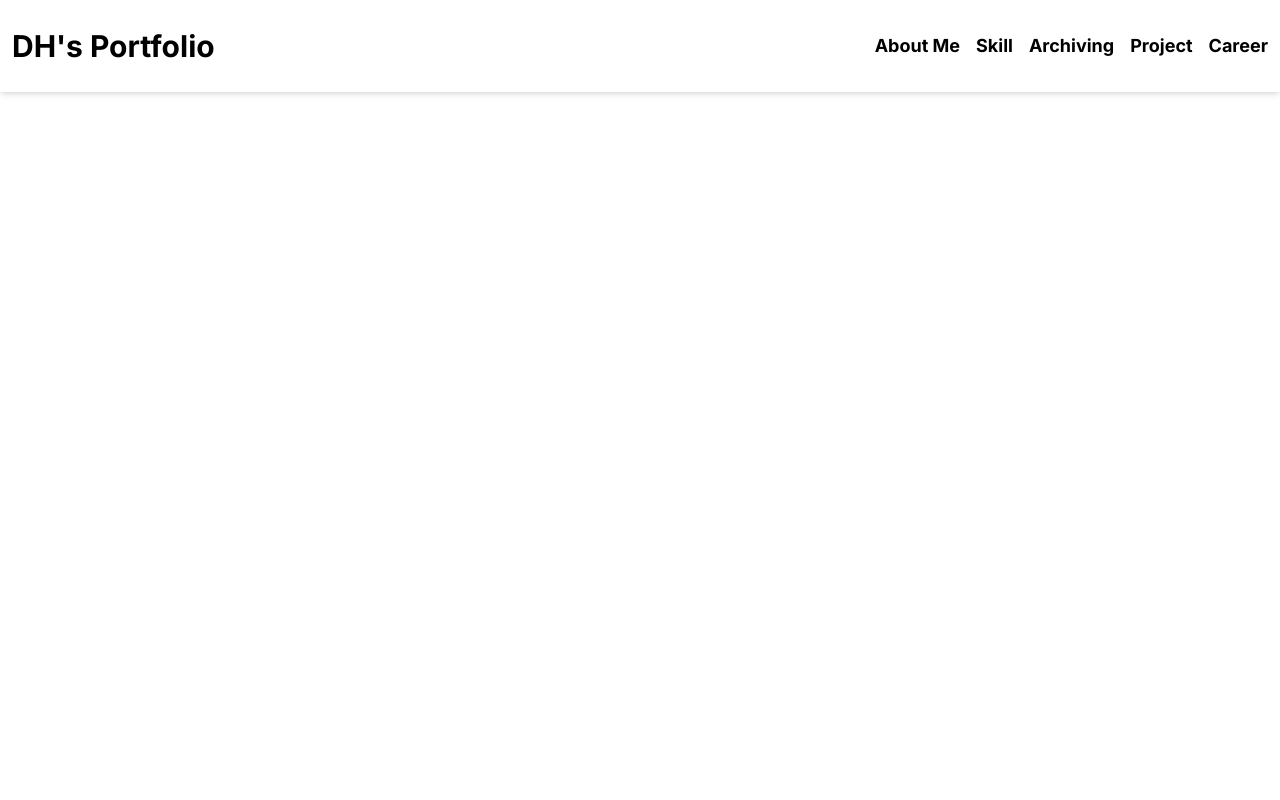
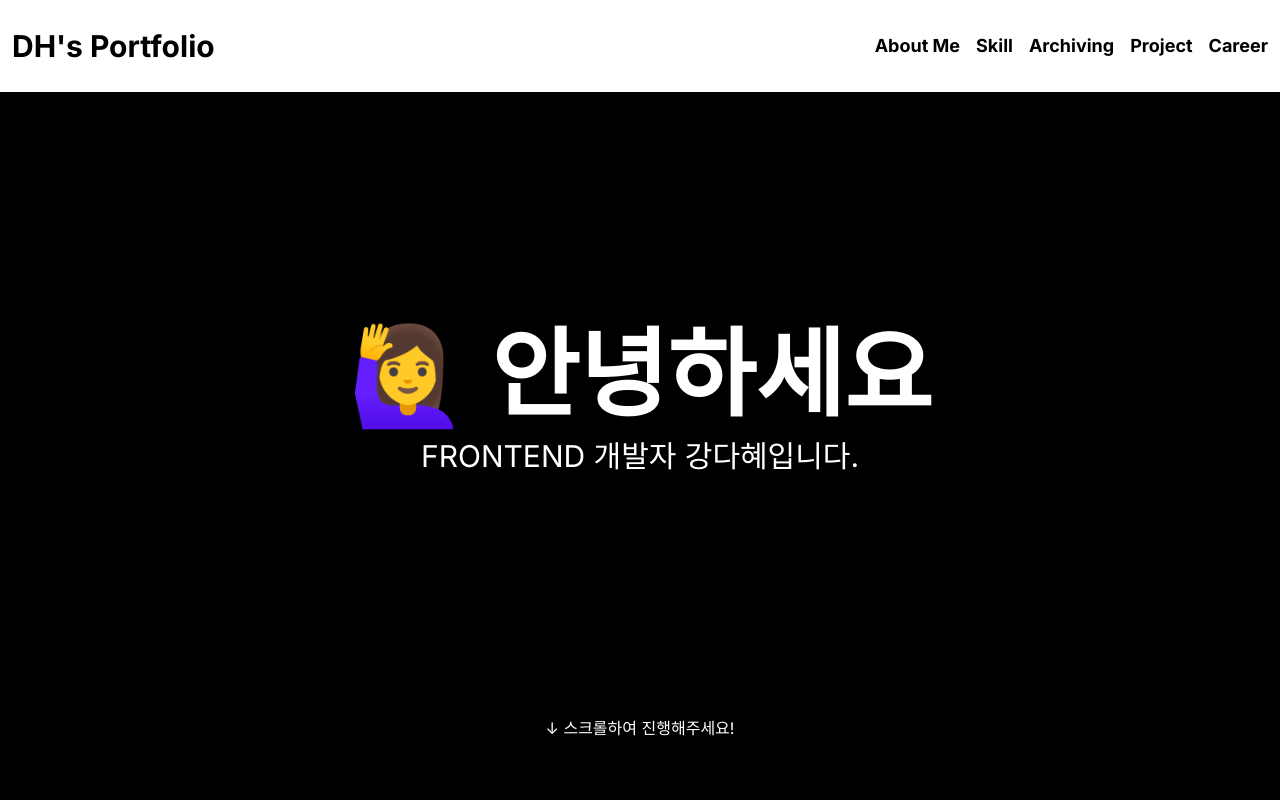
Before and after one commit to dhkang501/next-portfolio, a Next.js app: page / in a window 1280 px wide. Shown: the top 800 px of the page. Built offline with nearby package versions, Linux system fonts and the light colour scheme.

Commit message:
-> IntroSection - 애니메이션 효과 수정 - 반응형 수정 -> ArChivingSection, SkillSection, ProjectSection - 타이틀 css 수정

```diff
--- a/components/templates/ArchivingSection.jsx
+++ b/components/templates/ArchivingSection.jsx
@@ -63,7 +63,7 @@ const ArchivingSection = () => {
                 alt="Portfolio Icon"
                 className="rounded flex-shrink-0 w-12 h-12 md:w-15 md:h-15"
               />
-              <p className="text-black font-bold break-words pl-2 md:pl-3 text-[2.625rem] sm:text-6xl">
+              <p className="text-black font-bold break-words pl-2 md:pl-3 text-[2.8rem] sm:text-6xl">
                 Portfolio
               </p>
             </div>
--- a/components/templates/IntroSection.jsx
+++ b/components/templates/IntroSection.jsx
@@ -1,115 +1,157 @@
-import React from 'react'
+import React, { useEffect, useRef } from 'react';
+import { motion, useScroll, useTransform } from 'framer-motion';
+
+const INTRO_SECTION_PAGE_HEIGHT = 4000;
+const MOTION_OFFSET = {
+  WELCOME_CONTAINER_SCALE: [0, 900],
+  WELCOME_MAIN_TITLE_OPACITY: [700, 900],
+  WELCOME_SUB_TITLE_OPACITY: [500, 700],
+  BIO_MAIN_TITLE_OPACITY: [1000, 2400],
+  BIO_SUB_TITLE_OPACITY: [1400, 2400],
+  BIO_MAIN_TITLE_TRANSLATE_Y: [1000, 1400],
+  BIO_CONTAINER_HOLDUP_Y: 3400,
+};
 
 const IntroSection = () => {
+  const { scrollY } = useScroll();
+  const innerHeight = useRef(0);
+  const containerRef = useRef(null);
+
+  // 반응형 처리
+  useEffect(() => {
+    innerHeight.current = window.innerHeight;
+    window.addEventListener('resize', () => {
+      innerHeight.current = window.innerHeight;
+    });
+  }, []);
+
+  // 애니메이션 값 계산
+  const containerScale = useTransform(
+    scrollY,
+    MOTION_OFFSET.WELCOME_CONTAINER_SCALE,
+    [1, 1.2]
+  );
+
+  const mainTitleOpacity = useTransform(
+    scrollY,
+    MOTION_OFFSET.WELCOME_MAIN_TITLE_OPACITY,
+    [1, 0]
+  );
+
+  const subTitleOpacity = useTransform(
+    scrollY,
+    MOTION_OFFSET.WELCOME_SUB_TITLE_OPACITY,
+    [1, 0]
+  );
+
+  const bioMainTitleOpacity = useTransform(
+    scrollY,
+    MOTION_OFFSET.BIO_MAIN_TITLE_OPACITY,
+    [0, 1]
+  );
+
+  const bioSubTitleOpacity = useTransform(
+    scrollY,
+    MOTION_OFFSET.BIO_SUB_TITLE_OPACITY,
+    [0, 1]
+  );
+
+  const bioMainTitleTranslateY = useTransform(
+    scrollY,
+    MOTION_OFFSET.BIO_MAIN_TITLE_TRANSLATE_Y,
+    [0, -10]
+  );
+
+  const containerTranslateY = useTransform(scrollY, (value) => {
+    const correctionOffset = innerHeight.current / 2 - 350;
+    return value > MOTION_OFFSET.BIO_CONTAINER_HOLDUP_Y - correctionOffset
+      ? MOTION_OFFSET.BIO_CONTAINER_HOLDUP_Y - value - correctionOffset
+      : 0;
+  });
+
+  const scrollPromptOpacity = useTransform(
+    scrollY,
+    [MOTION_OFFSET.WELCOME_SUB_TITLE_OPACITY[0], MOTION_OFFSET.WELCOME_SUB_TITLE_OPACITY[1]],
+    [1, 0]
+  );
+
+
   return (
-    <div className='w-full h-[100vh]'>IntroSection</div>
-  )
-}
+    <div
+      ref={containerRef}
+      className="w-full relative bg-black"
+      style={{ height: INTRO_SECTION_PAGE_HEIGHT }}
+    >
+      {/* 첫 번째 섹션 */}
+      <motion.div
+        className="fixed inset-0 flex flex-col items-center justify-center"
+        style={{ scale: containerScale }}
+      >
+        <motion.div
+          style={{ opacity: mainTitleOpacity }}
+          className="text-center"
+        >
+          <h1 className="text-white text-4xl md:text-8xl font-bold mb-4">
+            🙋‍♀️ 안녕하세요
+          </h1>
+        </motion.div>
 
-export default IntroSection
-// import React from 'react';
-// import { motion, useScroll, useTransform } from 'framer-motion';
+        <motion.div
+          style={{ opacity: subTitleOpacity }}
+          className="text-center"
+        >
+          <p className="text-white text-xl md:text-3xl">
+            FRONTEND 개발자 강다혜입니다.
+          </p>
+        </motion.div>
 
-// const IntroSection = () => {
-//   const { scrollY } = useScroll();
+        {/* 스크롤 안내 애니메이션 */}
+        <motion.div
+          className="absolute bottom-20 text-white"
+          style={{
+            opacity: scrollPromptOpacity,
+            pointerEvents: 'none' // 상호작용 방지
+          }}
+          initial={{ y: 0 }}
+          animate={{ y: 20 }}
+          transition={{
+            repeat: Infinity,
+            repeatType: 'reverse',
+            duration: 1,
+          }}
+        >
+          ↓ 스크롤하여 진행해주세요!
+        </motion.div>
+      </motion.div>
 
-//   const MOTION_OFFSET = {
-//     WELCOME_CONTAINER_SCALE: [0, 900],
-//     WELCOME_MAIN_TITLE_OPACITY: [700, 900],
-//     WELCOME_SUB_TITLE_OPACITY: [500, 700],
-//     SECOND_MAIN_TITLE_OPACITY: [1000, 2400],
-//     SECOND_SUB_TITLE_OPACITY: [1400, 2400],
-//     SECOND_TITLE_START: 3400,
-//     SECOND_TITLE_END: 4000,
-//   };
+      {/* 두 번째 섹션 */}
+      <motion.div
+        className="fixed inset-0 flex flex-col items-center justify-center"
+        style={{ translateY: containerTranslateY }}
+      >
+        <motion.div
+          style={{
+            opacity: bioMainTitleOpacity,
+            translateY: bioMainTitleTranslateY
+          }}
+          className="text-center"
+        >
+          <h2 className="text-white text-3xl md:text-6xl font-bold mb-4">
+            👩‍💻 FE 강다혜
+          </h2>
+        </motion.div>
 
-//   const containerScale = useTransform(
-//     scrollY,
-//     MOTION_OFFSET.WELCOME_CONTAINER_SCALE,
-//     [1, 1.2]
-//   );
+        <motion.div
+          style={{ opacity: bioSubTitleOpacity }}
+          className="text-center"
+        >
+          <p className="text-white text-lg md:text-2xl">
+            매일 성장하고 있는 1년차 프론트엔드 개발자입니다.
+          </p>
+        </motion.div>
+      </motion.div>
+    </div>
+  );
+};
 
-//   const mainTitleOpacity = useTransform(
-//     scrollY,
-//     MOTION_OFFSET.WELCOME_MAIN_TITLE_OPACITY,
-//     [1, 0]
-//   );
-
-//   const subTitleOpacity = useTransform(
-//     scrollY,
-//     MOTION_OFFSET.WELCOME_SUB_TITLE_OPACITY,
-//     [1, 0]
-//   );
-
-//   const SECOND_MAIN_TITLE_OPACITY = useTransform(
-//     scrollY,
-//     MOTION_OFFSET.SECOND_MAIN_TITLE_OPACITY,
-//     [0, 1]
-//   );
-
-//   const SECOND_SUB_TITLE_OPACITY = useTransform(
-//     scrollY,
-//     MOTION_OFFSET.SECOND_SUB_TITLE_OPACITY,
-//     [0, 1]
-//   );
-
-//   const secondMainTitleY = useTransform(
-//     scrollY,
-//     [MOTION_OFFSET.SECOND_TITLE_START, MOTION_OFFSET.SECOND_TITLE_END],
-//     [0, -500]
-//   );
-
-//   const secondSubTitleY = useTransform(
-//     scrollY,
-//     [MOTION_OFFSET.SECOND_TITLE_START, MOTION_OFFSET.SECOND_TITLE_END],
-//     [0, -500]
-//   );
-
-//   return (
-//     <div className="w-full h-[4000px] relative">
-//       {/* 첫 번째 타이틀 섹션 */}
-//       <motion.div
-//         style={{
-//           opacity: mainTitleOpacity,
-//           scale: containerScale,
-//         }}
-//         className="fixed top-1/2 left-[38%] transform -translate-x-[38%] -translate-y-1/2 flex flex-col items-center"
-//       >
-//         <p className="text-7xl">🙋‍♀️안녕하세요</p>
-//       </motion.div>
-//       <motion.div
-//         style={{
-//           opacity: subTitleOpacity,
-//           scale: containerScale,
-//         }}
-//         className="fixed top-[60%] left-[38%] transform -translate-x-[38%] -translate-y-1/2 flex flex-col items-center"
-//       >
-//         <p className="text-xl">FRONTEND 개발자 강다혜입니다.</p>
-//       </motion.div>
-
-//       {/* 두 번째 타이틀 섹션 */}
-//       <motion.div
-//         style={{
-//           opacity: SECOND_MAIN_TITLE_OPACITY,
-//           translateY: secondMainTitleY,
-//           scale: containerScale,
-//         }}
-//         className="fixed top-1/2 left-[38%] transform -translate-x-[38%] -translate-y-1/2 flex flex-col items-center"
-//       >
-//         <p className="text-7xl">👩‍💻FE 강다혜</p>
-//       </motion.div>
-//       <motion.div
-//         style={{
-//           opacity: SECOND_SUB_TITLE_OPACITY,
-//           translateY: secondSubTitleY,
-//           scale: containerScale,
-//         }}
-//         className="fixed top-[60%] left-[38%] transform -translate-x-[38%] -translate-y-1/2 flex flex-col items-center"
-//       >
-//         <p className="text-xl">매일 성장하고 있는 1년차 프론트개발자입니다.</p>
-//       </motion.div>
-//     </div>
-//   );
-// };
-
-// export default IntroSection;
+export default IntroSection;
--- a/components/templates/ProjectSection.jsx
+++ b/components/templates/ProjectSection.jsx
@@ -83,9 +83,8 @@ const ProjectSection = () => {
   }, [ticketApi]);
 // TODO: 반응형 수정!
   return (
-    <div className='p-10 flex flex-col gap-3'>
-      <div className="text-6xl text-center text-black mb-20">👩‍💻 Project</div>
-
+    <div className='p-10 flex flex-col gap-3 text-black'>
+      <div className="text-5xl md:text-6xl text-center mb-10 md:mb-20">👩‍💻 Project</div>
       {/* 프로젝트 1 섹션 */}
       <BgBorder className='text-white'>
         <h1 className="font-bold text-3xl m-10">프로젝트 1: 빠숍(쇼핑몰) 개발</h1>
--- a/components/templates/SkillSection.jsx
+++ b/components/templates/SkillSection.jsx
@@ -57,7 +57,7 @@ const SkillSection = () => {
     // TODO: 애니메이션 효과 추가
     <section className="text-black p-10">
       <div className="w-full flex flex-col justify-center">
-        <div className="text-6xl text-center mb-20">💪 SKILLS</div>
+        <div className="text-5xl md:text-6xl text-center mb-10 md:mb-20">💪 SKILLS</div>
         <div className="flex flex-col gap-2 text-white md:flex-row md:flex-nowrap">
           {skills.map((skill) => {
             const imagePrefix = getImagePrefix(skill);
```
